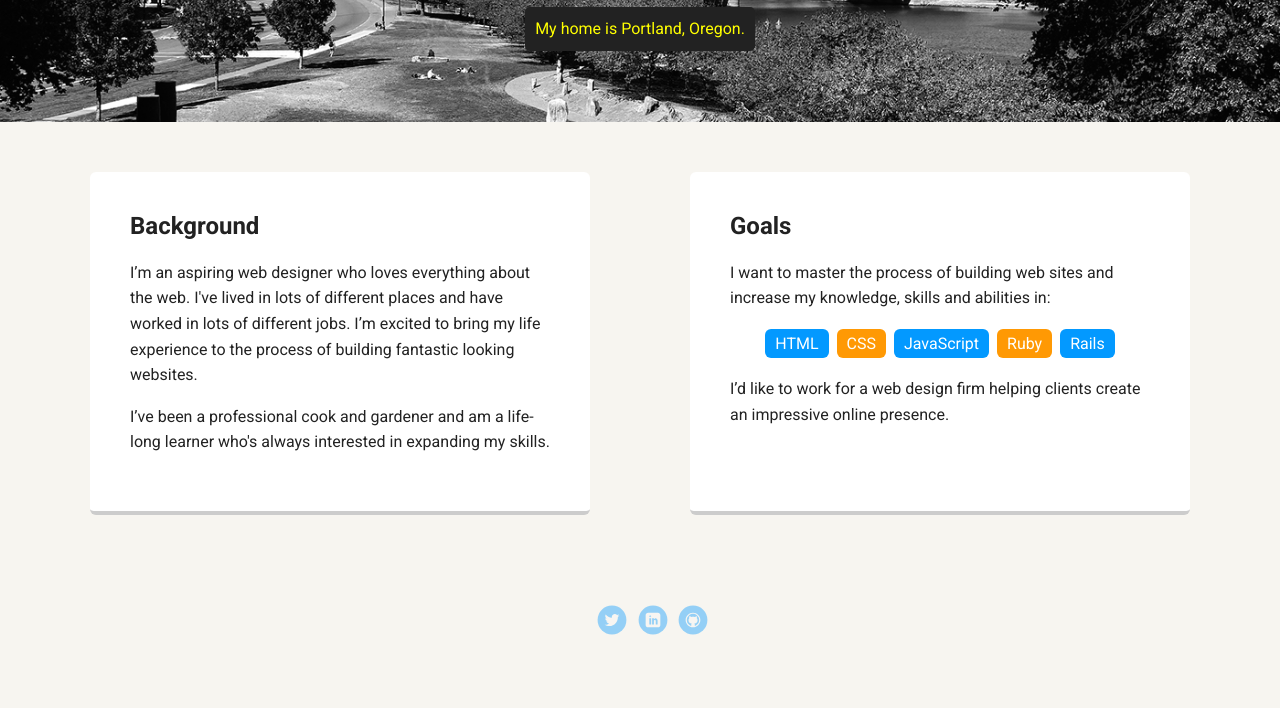
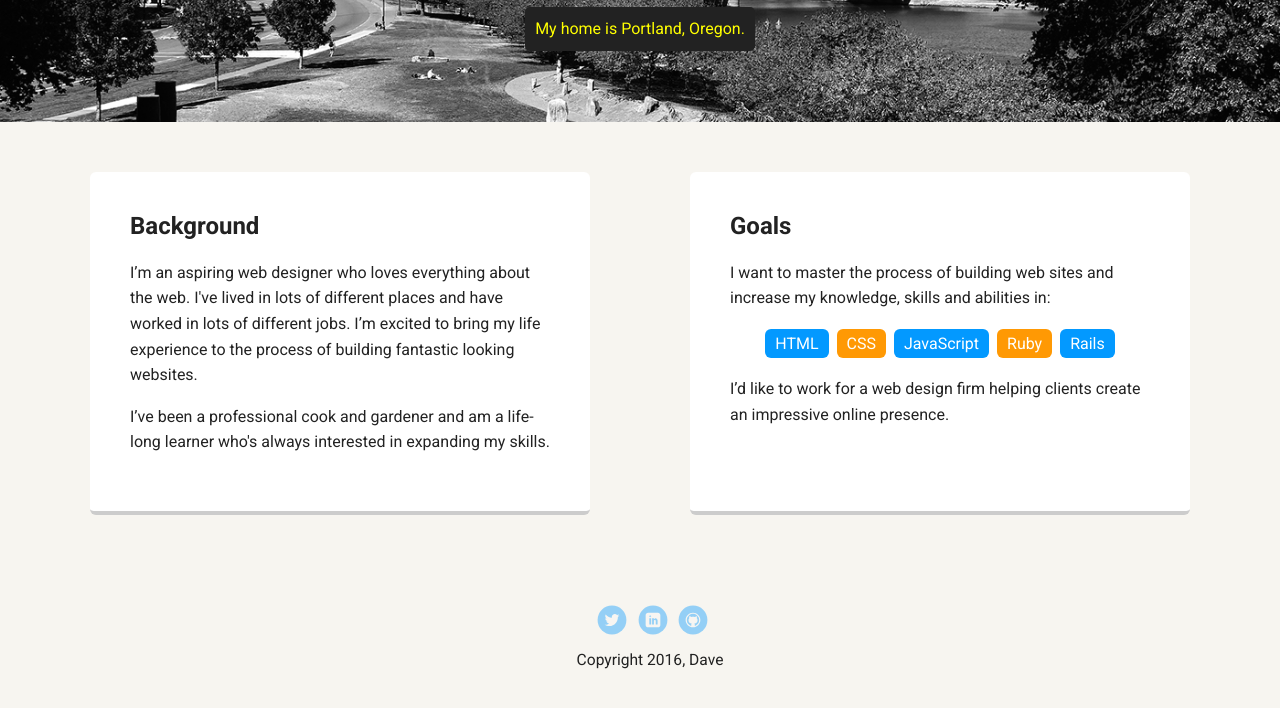
Before and after one commit to jmgunter12/test_github, a plain HTML site: page index.html in a window 1280 px wide. Shown: the part 348-1056 px from the top of the page. Drawn offline with Linux system fonts and the light colour scheme; a web font is replaced by a local one.

Commit message:
Added copyright

```diff
--- a/index.html
+++ b/index.html
@@ -49,7 +49,7 @@
         <li><a href="#" class="social linkedin">LinkedIn</a></li>
         <li><a href="#" class="social github">Github</a></li>
       </ul>
-
+      <p class="copyright">Copyright 2016, Dave</p>
     </footer>
   </body>
   </html>
```
